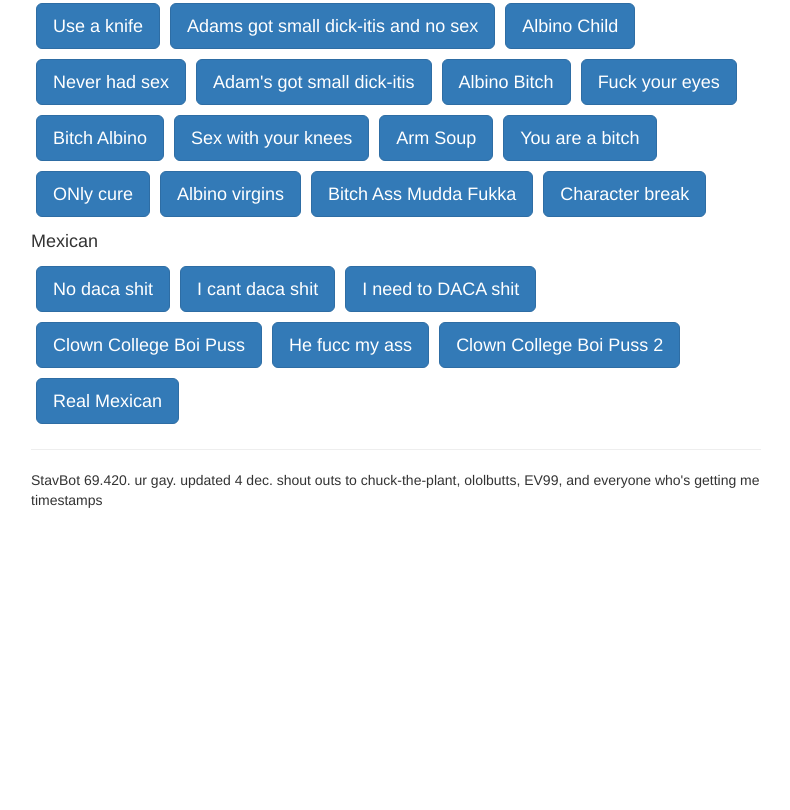
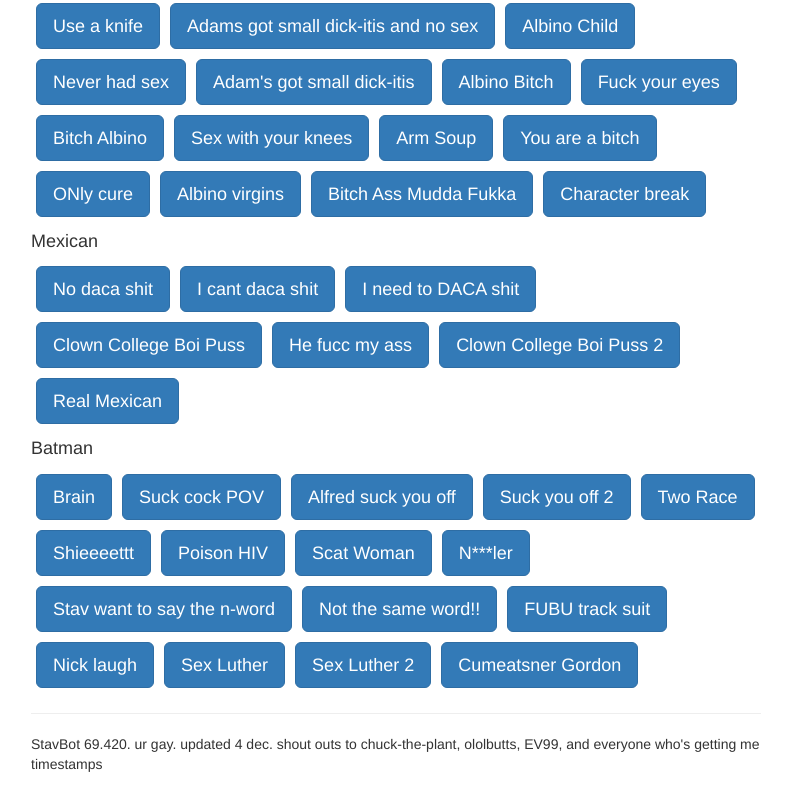
Before and after one commit to StavBot/StavBot.github.io, a plain HTML site: page index.html in a window 1280 px wide. Shown: the part 2532-3342 px from the top of the page, without its empty margins (64-854 px from the left). Before the commit the page ends 3092 px from the top, so only its background shows below. Drawn offline with nearby package versions, Linux system fonts and the light colour scheme.

Commit message:
shiieeeeeettt

```diff
--- a/index.html
+++ b/index.html
@@ -10,8 +10,7 @@
   <meta name="description" content="HTML 5 soundboard.">
   <meta name="keywords" content="HTML5, Mobile, Soundboard, IBM">
   <meta name="viewport" content="width=device-width, initial-scale=1">
-<link rel="stylesheet" href="https://maxcdn.bootstrapcdn.com/bootstrap/3.3.7/css/bootstrap.min.css"
-		integrity="sha384-BVYiiSIFeK1dGmJRAkycuHAHRg32OmUcww7on3RYdg4Va+PmSTsz/K68vbdEjh4u"
+  <link rel="stylesheet" href="https://maxcdn.bootstrapcdn.com/bootstrap/3.3.7/css/bootstrap.min.css" integrity="sha384-BVYiiSIFeK1dGmJRAkycuHAHRg32OmUcww7on3RYdg4Va+PmSTsz/K68vbdEjh4u"
     crossorigin="anonymous">
   <style>
     body {
@@ -24,16 +23,23 @@
       font-weight: normal;
     }
 
-		table, th, td {
+    table,
+    th,
+    td {
       border: 1px solid black;
     }
 
-		td, th {
+    td,
+    th {
       padding: 10px;
     }
-            .btn { margin: 5px }
+
+    .btn {
+      margin: 5px
+    }
   </style>
 </head>
+
 <body>
   <audio id="stavsoundboard" src="audio/StavSoundBoard.mp3"></audio>
   <div class="container">
@@ -47,7 +53,8 @@
       <div id="root"></div>
       <hr>
       <footer>
-				<p>StavBot 69.420. ur gay. updated 4 dec. shout outs to chuck-the-plant, ololbutts, EV99, and everyone who's getting me timestamps</p>
+        <p>StavBot 69.420. ur gay. updated 4 dec. shout outs to chuck-the-plant, ololbutts, EV99, and everyone who's getting
+          me timestamps</p>
       </footer>
     </div>
   </div>
@@ -329,6 +336,27 @@
           },
           { title: "Real Mexican", file: "audio/FromRealMexican.mp3" }
         ]
+      },
+      {
+        name: "Batman",
+        items: [
+          { title: "Brain", file: "audio/brain.mp3" },
+          { title: "Suck cock POV", file: "audio/bane_suck_cock_pov.mp3" },
+          { title: "Alfred suck you off", file: "audio/suck_you_off_master_wayne.mp3" },
+          { title: "Suck you off 2", file: "audio/suck_you_off_2.mp3" },
+          { title: "Two Race", file: "audio/tworace.mp3" },
+          { title: "Shieeeettt", file: "audio/sheeeeettttt.mp3" },
+          { title: "Poison HIV", file: "audio/poison_hiv.mp3" },
+          { title: "Scat Woman", file: "audio/scat_woman.mp3" },
+          { title: "N***ler", file: "audio/riddler.mp3" },
+          { title: "Stav want to say the n-word", file: "audio/stav_riddler_n_bomb.mp3" },
+          { title: "Not the same word!!", file: "audio/not_the_same_word.mp3" },
+          { title: "FUBU track suit", file: "audio/fubu_track_suits.mp3" },
+          { title: "Nick laugh", file: "audio/nick_laugh.mp3" },
+          { title: "Sex Luther", file: "audio/sex_luther.mp3" },
+          { title: "Sex Luther 2", file: "audio/sex_luther_2.mp3" },
+          { title: "Cumeatsner Gordon", file: "audio/cumeatsner_gordon.mp3" }
+        ]
       }
     ];
     var audioHTML = '';
@@ -348,4 +376,5 @@
 
   </script>
 </body>
+
 </html>
```
Also changed, not shown: stavbot.appcache.html (+17 -0 lines). Lines whose indentation alone changed are shown as unchanged.
